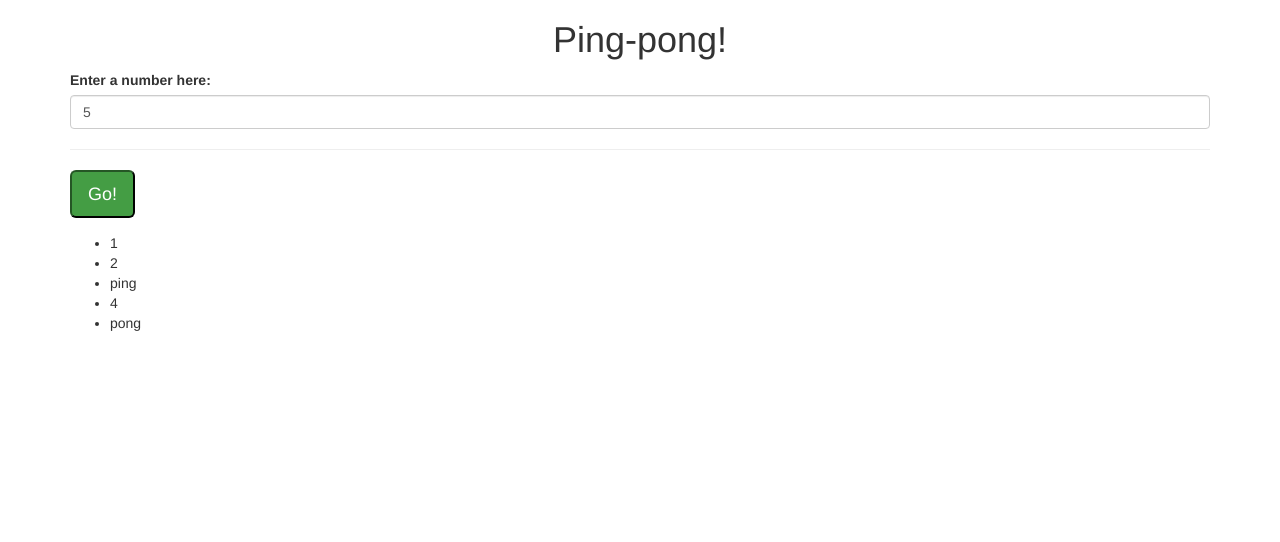
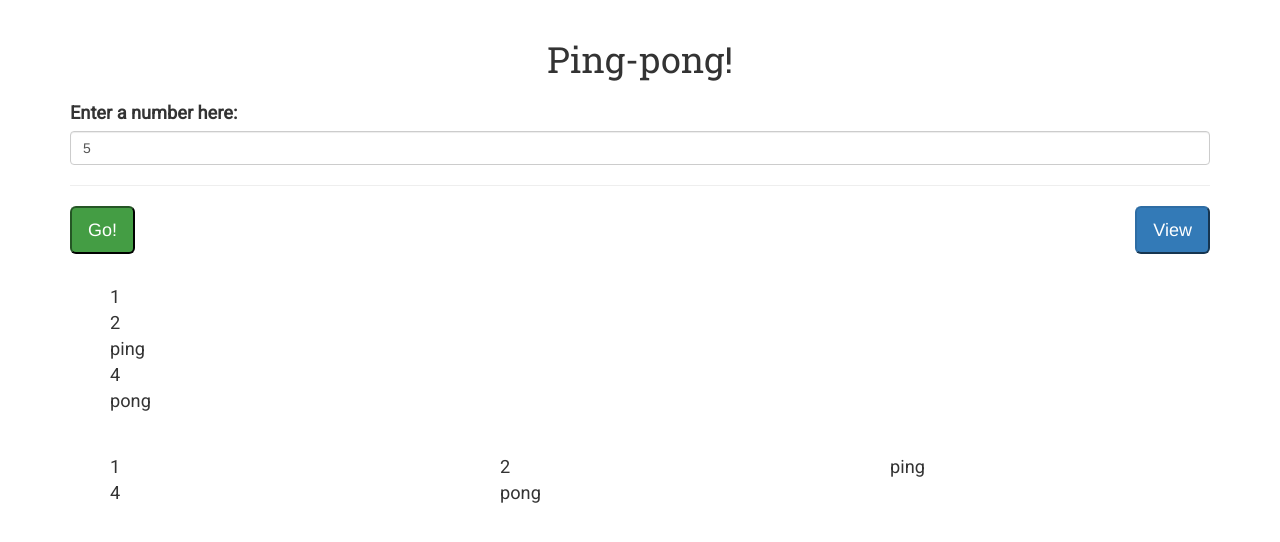
Before and after one commit to ejlaw01/ping-pong, a plain HTML site: page index.html in a window 1280 px wide. Both pictures are taken after typing "5" into the empty fields and a click on the button "Go!". Drawn offline with nearby package versions, Linux system fonts and the light colour scheme.

Commit message:
add padding and fonts and the javascript to display results in 3 columns

```diff
--- a/css/styles.css
+++ b/css/styles.css
@@ -1,7 +1,29 @@
-h1{
+h1 {
   text-align: center;
+  font-family: 'Roboto Slab', serif;
+  padding-top: 20px;
+  padding-bottom: 10px;
 }
 
-.ping {
-  color: red;
+ul, label {
+  list-style: none;
+  font-family: 'Roboto', sans-serif;
+  font-size: 1.3em;
+  clear: both;
 }
+
+ul {
+  padding-top: 30px;
+}
+
+.btn-success {
+  float:left;
+}
+
+.btn-primary {
+  float: right;
+}
+
+.row {
+  /*display: none;*/
+}
--- a/index.html
+++ b/index.html
@@ -4,6 +4,8 @@
     <script   src="https://code.jquery.com/jquery-3.1.0.min.js"   integrity="sha256-cCueBR6CsyA4/9szpPfrX3s49M9vUU5BgtiJj06wt/s="   crossorigin="anonymous"></script>
     <script src="js/scripts.js"></script>
     <link rel="stylesheet" href="https://maxcdn.bootstrapcdn.com/bootstrap/3.3.7/css/bootstrap.min.css" integrity="sha384-BVYiiSIFeK1dGmJRAkycuHAHRg32OmUcww7on3RYdg4Va+PmSTsz/K68vbdEjh4u" crossorigin="anonymous">
+    <link href="https://fonts.googleapis.com/css?family=Roboto" rel="stylesheet">
+    <link href="https://fonts.googleapis.com/css?family=Roboto+Slab" rel="stylesheet">
     <link rel="stylesheet" href="css/styles.css" type="text/css">
     <title>Ping Pong</title>
   </head>
@@ -14,12 +16,25 @@
         <label for="number">Enter a number here:</label>
         <input type="number" class="form-control" id="number" required><hr>
         <button type="submit" class="btn-lg btn-success">Go!</button>
+        <button id=#view type="button" class="btn-lg btn-primary">View</button>
       </form>
       <div id="output">
         <ul>
-        <div class="ping">
+        </ul>
+      </div>
+      <div class="row">
+        <div class="col-sm-4" id="column1">
+          <ul>
+          </ul>
         </div>
-        </ul>
+        <div class="col-sm-4" id="column2">
+          <ul>
+          </ul>
+        </div>
+        <div class="col-sm-4" id="column3">
+          <ul>
+          </ul>
+        </div>
       </div>
     </div>
   </body>
--- a/js/scripts.js
+++ b/js/scripts.js
@@ -19,7 +19,7 @@ var pingPongifier = function(input) {
 $(document).ready(function(){
   $("form").submit(function(event){
     event.preventDefault();
-    $("#output ul").empty();
+    $("ul").empty();
     $(".form-group").removeClass("has-error");
     var userInput = parseInt($("input#number").val());
     if (userInput <= 0) {
@@ -27,9 +27,24 @@ $(document).ready(function(){
       $(".form-group").addClass("has-error");
     }
     pingPongifier(userInput);
-    var outputArray = pingPongified.forEach(function(input){
+    var outputStyle1 = pingPongified.forEach(function(input){
       $("#output ul").append("<li>" + input + "</li>");
     });
+    var outputStyle2 = function(input) {
+      for (var i=0; i < input.length; i++) {
+        if ((i+1)%3 === 0) {
+          $("#column3 ul").append("<li>" + input[i] + "</li>");
+        } else if ((i+2)%3 === 0) {
+          $("#column2 ul").append("<li>" + input[i] + "</li>");
+        } else if (i%3 === 0){
+          $("#column1 ul").append("<li>" + input[i] + "</li>");
+        }
+      }
+    }
+    outputStyle2(pingPongified);
     $("#input").val("");
   });
+  $("button#view").click(function(){
+    $(".row").show();
+  });
 });
```
